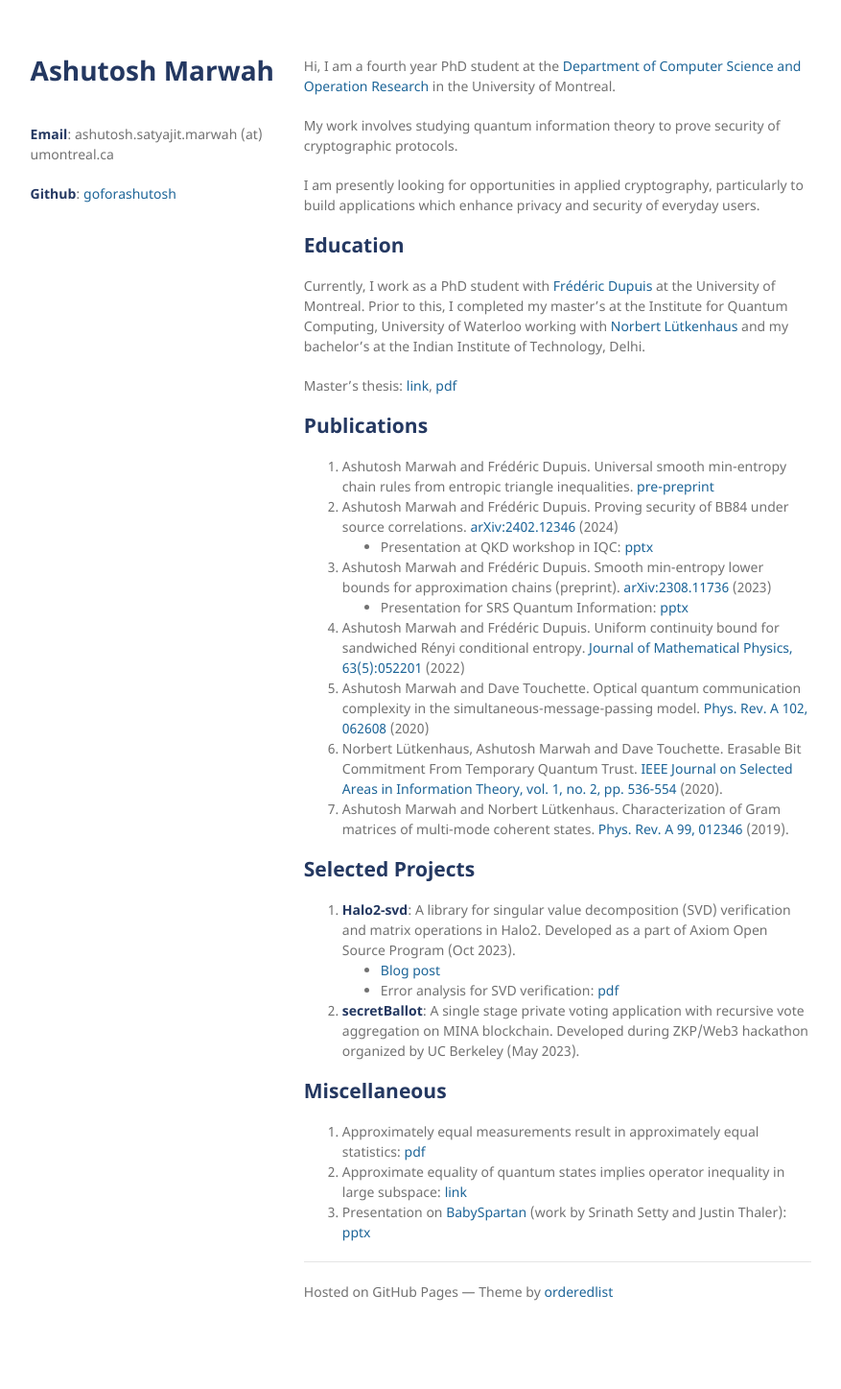
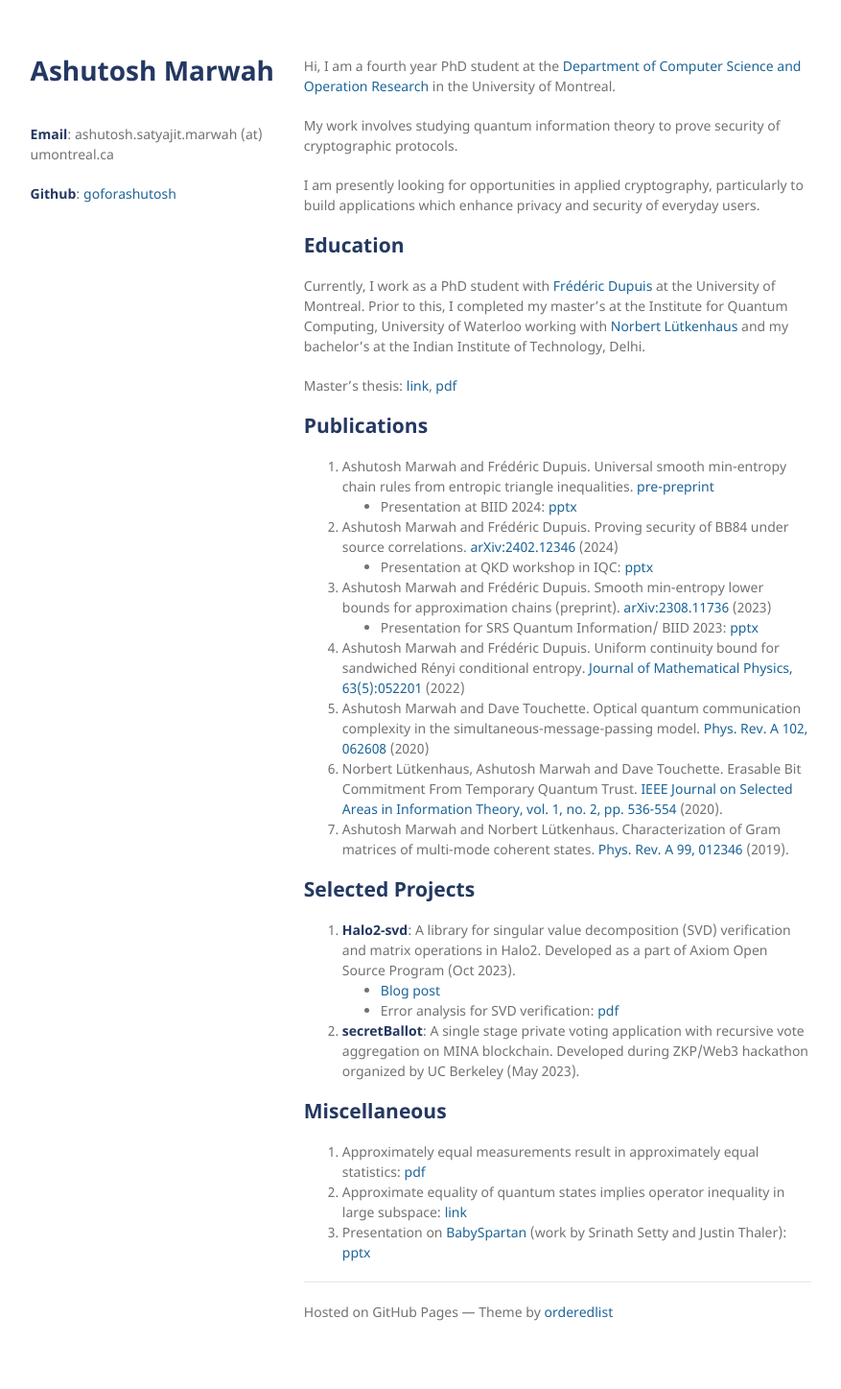
Before and after one commit to goforashutosh/goforashutosh.github.io, a Jekyll site: the page built from index.md, in a window 1280 px wide. Shown: the whole page at 96% size, without its empty margins (201-1078 px from the left). Built offline with Jekyll 4.4.1, drawn with Linux system fonts in a browser that asks for light colours; the repository's description, which GitHub fills in, is left out; before the commit the page ends 1426 px from its top, so only the background shows below that.

Commit message:
add biid2024 presn

```diff
--- a/index.md
+++ b/index.md
@@ -17,10 +17,11 @@ Master's thesis: [link](http://hdl.handle.net/10012/15087), [pdf](./docs/Master-
 ## Publications
 
 1. Ashutosh Marwah and Frédéric Dupuis. Universal smooth min-entropy chain rules from entropic triangle inequalities. <a href = "./docs/uni-ch-rules.pdf" target="_blank">pre-preprint </a>
+   - Presentation at BIID 2024: [pptx](./presentations/uni-ch-rules-BIID.pptx)
 1. Ashutosh Marwah and Frédéric Dupuis. Proving security of BB84 under source correlations. <a href = "https://arxiv.org/abs/2402.12346" target="_blank">arXiv:2402.12346 </a> (2024)
    - Presentation at QKD workshop in IQC: [pptx](./presentations/Source_correlations.pptx)
 1. Ashutosh Marwah and Frédéric Dupuis. Smooth min-entropy lower bounds for approximation chains (preprint). <a href = "https://arxiv.org/abs/2308.11736" target="_blank">arXiv:2308.11736 </a> (2023)
-   - Presentation for SRS Quantum Information: [pptx](./presentations/Approx-chains.pptx)
+   - Presentation for SRS Quantum Information/ BIID 2023: [pptx](./presentations/Approx-chains.pptx)
 1. Ashutosh Marwah and Frédéric Dupuis. Uniform continuity bound for sandwiched Rényi conditional entropy. <a href= "https://aip.scitation.org/doi/abs/10.1063/5.0088507" target="_blank">Journal of Mathematical Physics, 63(5):052201</a> (2022)
 1. Ashutosh Marwah and Dave Touchette. Optical quantum communication complexity in the simultaneous-message-passing model. <a href = "https://journals.aps.org/pra/abstract/10.1103/PhysRevA.102.062608" target="_blank">Phys. Rev. A 102, 062608</a> (2020)
 1. Norbert Lütkenhaus, Ashutosh Marwah and Dave Touchette. Erasable Bit Commitment From Temporary Quantum Trust. <a href =" https://ieeexplore.ieee.org/abstract/document/9169704" target="_blank">IEEE Journal on Selected Areas in Information Theory, vol. 1, no. 2, pp. 536-554</a> (2020).
```
Also changed, not shown: 1 other file.
